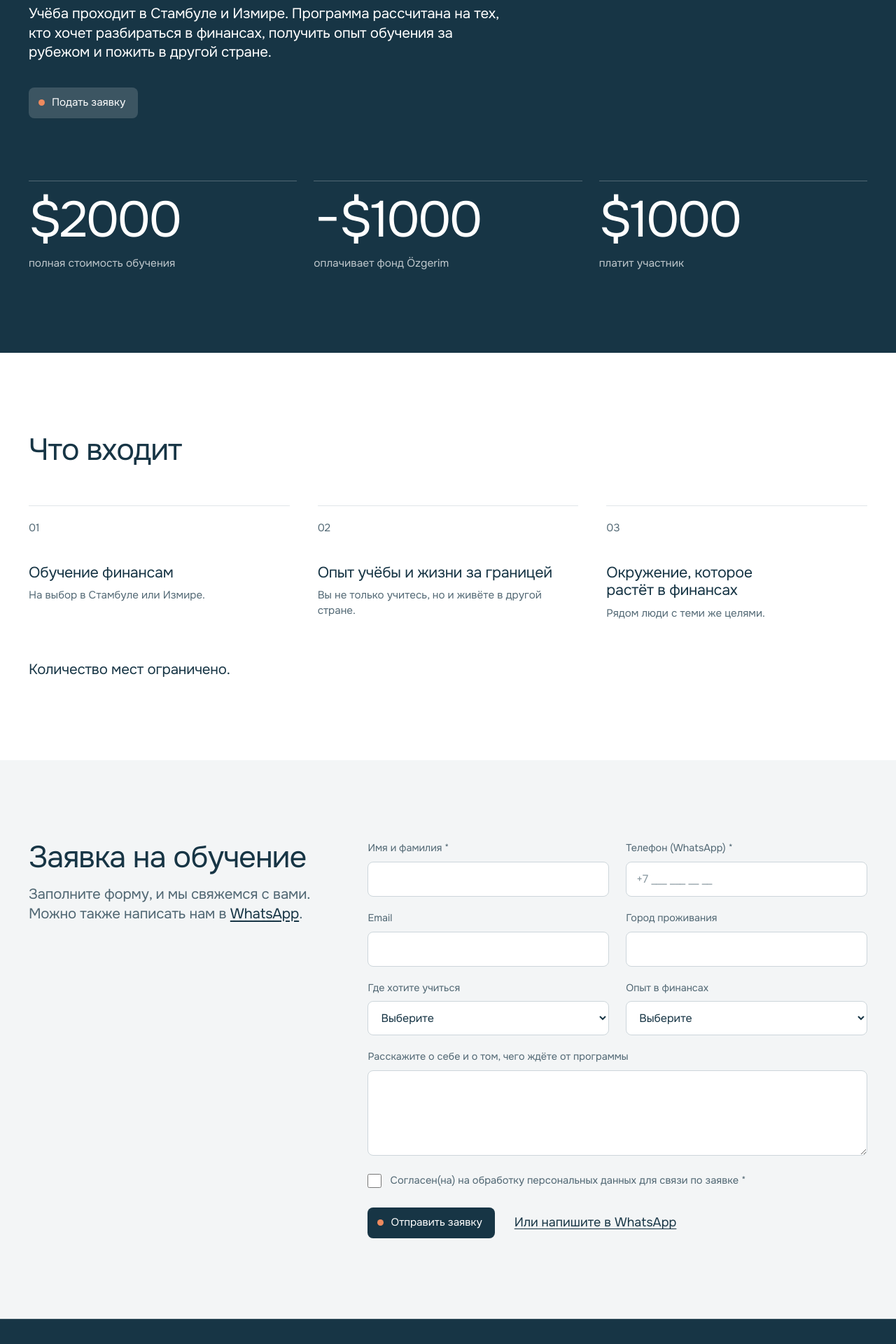
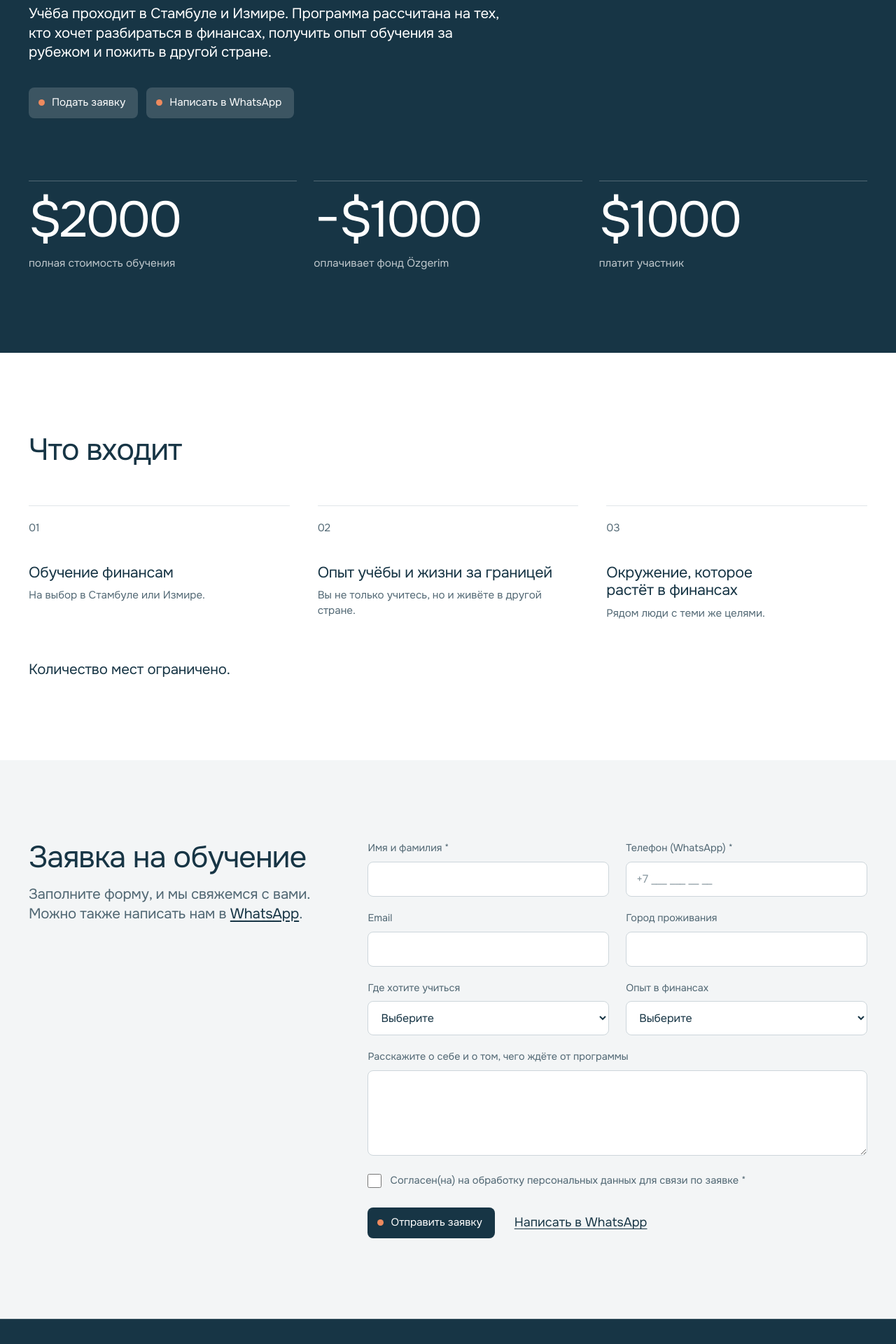
Before and after one commit to macmpaxep/ozgerim-2, a Next.js app: page /ess in a window 1280 px wide. Shown: the part 360-2280 px from the top of the page at 70% size. Built offline with nearby package versions, Linux system fonts and the light colour scheme.

Commit message:
/ess: WhatsApp button with prefilled message
Co-Authored-By: Claude Sonnet 5.5 <noreply@anthropic.com>

```diff
--- a/app/ess/page.tsx
+++ b/app/ess/page.tsx
@@ -50,6 +50,9 @@ export default function EssPage() {
               <div className="esshero__cta">
                 <a href="#form" className="pill pill--glass">
                   Подать заявку
+                </a>
+                <a href={essOrderUrl} target="_blank" rel="noopener noreferrer" className="pill pill--glass">
+                  Написать в WhatsApp
                 </a>
               </div>
             </div>
--- a/app/globals.css
+++ b/app/globals.css
@@ -970,6 +970,9 @@ a:hover .photo img,
 }
 .esshero__cta {
   margin-top: 36px;
+  display: flex;
+  flex-wrap: wrap;
+  gap: 12px;
 }
 @media (max-width: 860px) {
   .esshero {
--- a/components/ess-form.tsx
+++ b/components/ess-form.tsx
@@ -119,7 +119,7 @@ export function EssForm() {
           {status === "sending" ? "Отправляем…" : "Отправить заявку"}
         </button>
         <a href={essOrderUrl} target="_blank" rel="noopener noreferrer" className="form__alt">
-          Или напишите в WhatsApp
+          Написать в WhatsApp
         </a>
       </div>
 
--- a/lib/data.ts
+++ b/lib/data.ts
@@ -77,7 +77,7 @@ export const person = {
   ],
 };
 
-export const essOrderUrl = `https://wa.me/77753928056?text=${encodeURIComponent("Здравствуйте! Хочу узнать про программу обучения финансам в Турции.")}`;
+export const essOrderUrl = `https://wa.me/77753928056?text=${encodeURIComponent("Пишу с сайта по поводу обучения в Турции")}`;
 
 // Что пишут о нас в медиа. Новая публикация — ещё один объект в списке.
 export const media = [
```
